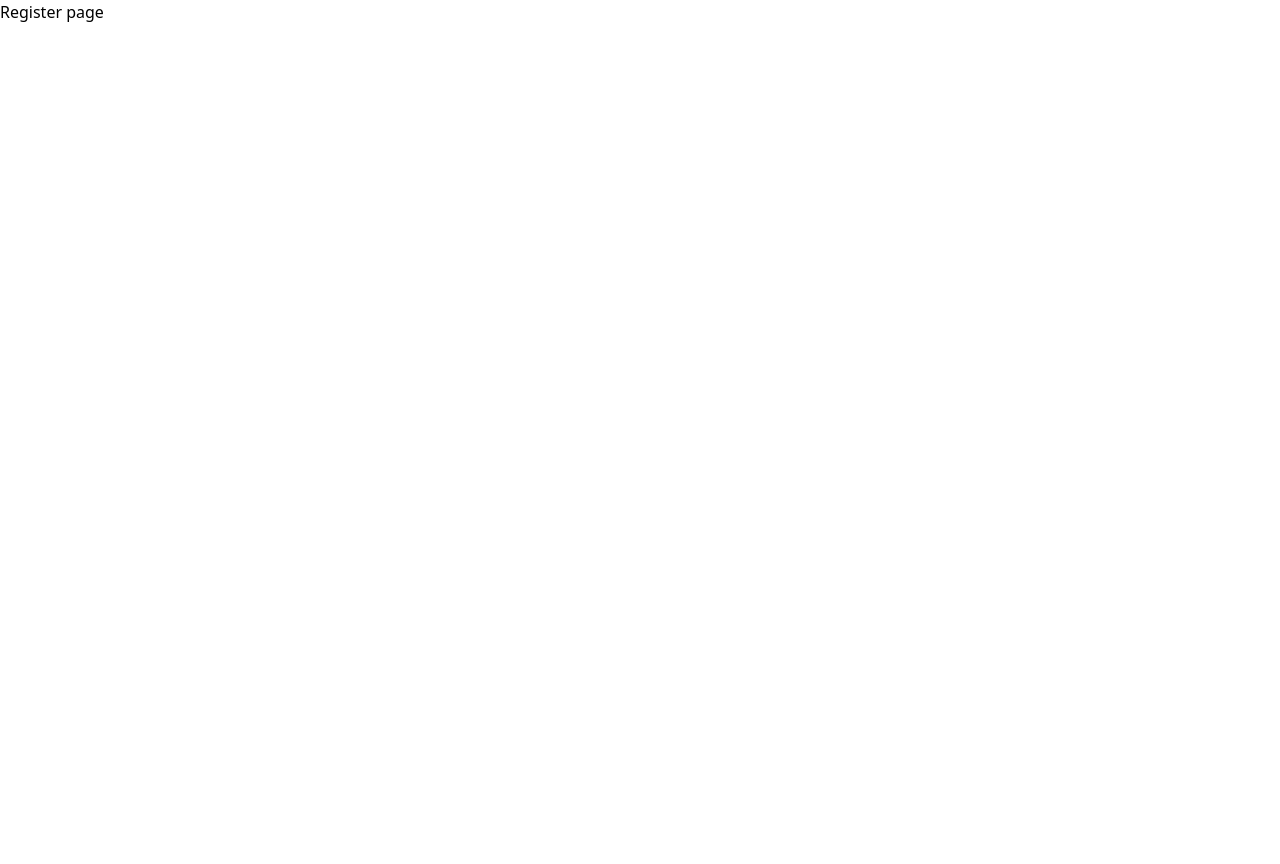
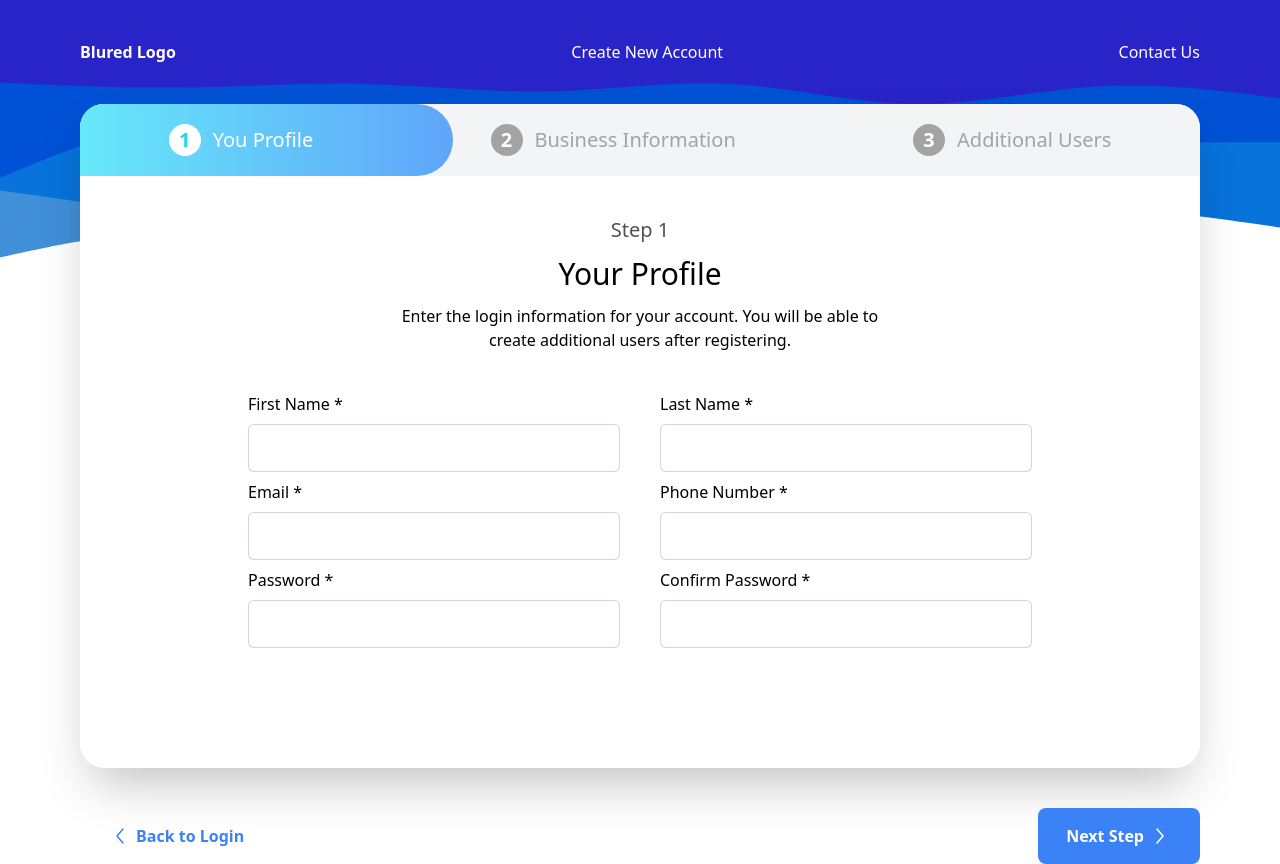
Before and after one commit to sidikfaha/responsive-page-test, a Next.js app: page /register in a window 1280 px wide. Before the commit the page ends 800 px from the top, so only its background shows below. Built offline with nearby package versions, Linux system fonts and the light colour scheme.

Commit message:
feat: steps change and progress update

```diff
--- a/app/register/page.tsx
+++ b/app/register/page.tsx
@@ -1,12 +1,132 @@
-export const metadata = {
-    title: 'Register',
-    description: 'Register',
+"use client";
+
+import waves from "@/assets/waves.svg";
+import style from "./style.module.css";
+import { FormEvent, useEffect, useState } from "react";
+import { Button, FormInput, IconArrowLeft, IconArrowRight } from "@/components";
+
+export default function Register() {
+  const [step, setStep] = useState(0);
+  const [width, setWidth] = useState("calc(100% / 3)");
+
+  useEffect(() => {
+    switch (step) {
+      case 1:
+        setWidth("calc(100% / 3 * 2)");
+        break;
+      case 2:
+        setWidth("100%");
+        break;
+      default:
+        setWidth("calc(100% / 3)");
+        break;
+    }
+  }, [step]);
+
+  function next(event: FormEvent) {
+    event.preventDefault()
+    if (step < 3) {
+      setStep(step + 1);
+    }
   }
 
-export default function Register() {
-    return <>
-        <div>
-            Register page
-        </div>
+  return (
+    <>
+      <main>
+        <section
+          style={{
+            backgroundImage: `url(${waves.src})`,
+          }}
+          className="h-screen bg-no-repeat bg-cover"
+        >
+          <form onSubmit={next} className="container h-full flex flex-col gap-10 py-10">
+            <header className="flex justify-between text-white">
+              <div className="font-bold">Blured Logo</div>
+              <h1>Create New Account</h1>
+              <a href="#">Contact Us</a>
+            </header>
+
+            <div className="bg-white shadow-2xl rounded-3xl overflow-clip w-full self-center">
+              <nav className="relative bg-gray-100">
+                {/* Progress indicator */}
+                <div className="flex absolute top-0 bottom-0 right-0 left-0">
+                  <div
+                    style={{
+                      width,
+                    }}
+                    className={`bg-gradient-to-r from-cyan-300 to-blue-400 transition-all ${
+                      step === 2 ? "rounded-r-none" : "rounded-r-full"
+                    }`}
+                  ></div>
+                </div>
+                <ol className={style.steps}>
+                  <li className={style.activeStep}>You Profile</li>
+                  <li className={step >= 1 ? style.activeStep : ""}>
+                    Business Information
+                  </li>
+                  <li className={step >= 2 ? style.activeStep : ""}>
+                    Additional Users
+                  </li>
+                </ol>
+              </nav>
+
+              <div className="h-full overflow-auto pb-10">
+                <div className="p-10 flex flex-col items-center gap-10">
+                  <div className="text-center flex flex-col gap-3 lg:w-1/2">
+                    <span className="text-xl text-neutral-600">Step 1</span>
+                    <h1 className="text-3xl">Your Profile</h1>
+                    <p>
+                      Enter the login information for your account. You will be
+                      able to create additional users after registering.
+                    </p>
+                  </div>
+
+                  <div className="grid grid-cols-1 lg:grid-cols-2 self-stretch gap-y-2 gap-x-10 pb-10 px-32">
+                    <FormInput label="First Name" name="firstName" required />
+                    <FormInput label="Last Name" name="lastName" required />
+                    <FormInput
+                      label="Email"
+                      name="email"
+                      type="email"
+                      required
+                    />
+                    <FormInput
+                      label="Phone Number"
+                      name="phone"
+                      type="tel"
+                      required
+                    />
+                    <FormInput
+                      label="Password"
+                      name="password"
+                      type="password"
+                      required
+                    />
+                    <FormInput
+                      label="Confirm Password"
+                      name="passwordConfirm"
+                      type="password"
+                      required
+                    />
+                  </div>
+                </div>
+              </div>
+            </div>
+
+            <footer className="flex justify-between items-center">
+              <Button className="hover:bg-blue-100 text-blue-500">
+                <IconArrowLeft /> Back to Login
+              </Button>
+              <Button
+                type="submit"
+                className="bg-blue-500 hover:bg-blue-600 text-white"
+              >
+                Next Step <IconArrowRight />
+              </Button>
+            </footer>
+          </form>
+        </section>
+      </main>
     </>
+  );
 }
--- /dev/null
+++ b/app/register/style.module.css
@@ -0,0 +1,25 @@
+.steps {
+  counter-reset: item;
+  @apply flex justify-around items-center;
+  @apply py-5 relative;
+
+  & > li {
+    counter-increment: item;
+    @apply flex items-center text-neutral-400 text-xl;
+
+    &:before {
+      content: counter(item);
+      @apply mr-3;
+      @apply w-8 h-8 rounded-full flex justify-center items-center bg-neutral-400;
+      @apply text-white font-bold;
+    }
+  }
+}
+
+.activeStep {
+  @apply !text-white;
+
+  &:before {
+    @apply !bg-white !text-cyan-400;
+  }
+}
--- /dev/null
+++ b/components/form/Button.tsx
@@ -0,0 +1,16 @@
+import React, { ReactNode } from "react";
+
+interface Props extends React.ButtonHTMLAttributes<HTMLButtonElement> {
+  children: ReactNode;
+}
+
+export function Button({ children, className, ...props }: Props) {
+  return (
+    <button
+      {...props}
+      className={"flex gap-1 py-4 px-7 rounded-lg font-bold transition-all " + className}
+    >
+      {children}
+    </button>
+  );
+}
--- /dev/null
+++ b/components/form/Input.tsx
@@ -0,0 +1,21 @@
+import React from "react";
+
+interface Props extends React.InputHTMLAttributes<HTMLInputElement> {
+  label: string;
+  required?: boolean;
+}
+
+export function FormInput({ label, required = false, ...props }: Props) {
+  return (
+    <label className="flex flex-col gap-2">
+      <span>
+        {label} {required ? "*" : ""}
+      </span>
+      <input
+        {...props}
+        required={required}
+        className="transition-all rounded-md border-0 p-3 ring-1 ring-inset ring-gray-300 focus:ring-blue-600"
+      />
+    </label>
+  );
+}
--- /dev/null
+++ b/components/form/index.tsx
@@ -0,0 +1,2 @@
+export * from "./Input";
+export * from "./Button";
--- /dev/null
+++ b/components/icons/ArrowLeft.tsx
@@ -0,0 +1,19 @@
+export function IconArrowLeft() {
+  return (
+    <svg
+      xmlns="http://www.w3.org/2000/svg"
+      width="24"
+      height="24"
+      viewBox="0 0 24 24"
+    >
+      <path
+        fill="none"
+        stroke="currentColor"
+        strokeLinecap="round"
+        strokeLinejoin="round"
+        strokeWidth="1.5"
+        d="m15 5l-6 7l6 7"
+      />
+    </svg>
+  );
+}
--- /dev/null
+++ b/components/icons/ArrowRight.tsx
@@ -0,0 +1,19 @@
+export function IconArrowRight() {
+  return (
+    <svg
+      xmlns="http://www.w3.org/2000/svg"
+      width="24"
+      height="24"
+      viewBox="0 0 24 24"
+    >
+      <path
+        fill="none"
+        stroke="currentColor"
+        strokeLinecap="round"
+        strokeLinejoin="round"
+        strokeWidth="1.5"
+        d="m9 5l6 7l-6 7"
+      />
+    </svg>
+  );
+}
--- a/components/icons/index.ts
+++ b/components/icons/index.ts
@@ -1,2 +1,4 @@
 export * from "./Plus";
 export * from "./ChatBox";
+export * from "./ArrowLeft";
+export * from "./ArrowRight";
--- a/components/index.ts
+++ b/components/index.ts
@@ -1 +1,2 @@
-export * from "./icons"
+export * from "./icons";
+export * from "./form";
--- a/postcss.config.js
+++ b/postcss.config.js
@@ -1,6 +1,7 @@
 module.exports = {
   plugins: {
+    "tailwindcss/nesting": {},
     tailwindcss: {},
     autoprefixer: {},
   },
-}
+};
```
Also changed, not shown: assets/waves.svg (added).
